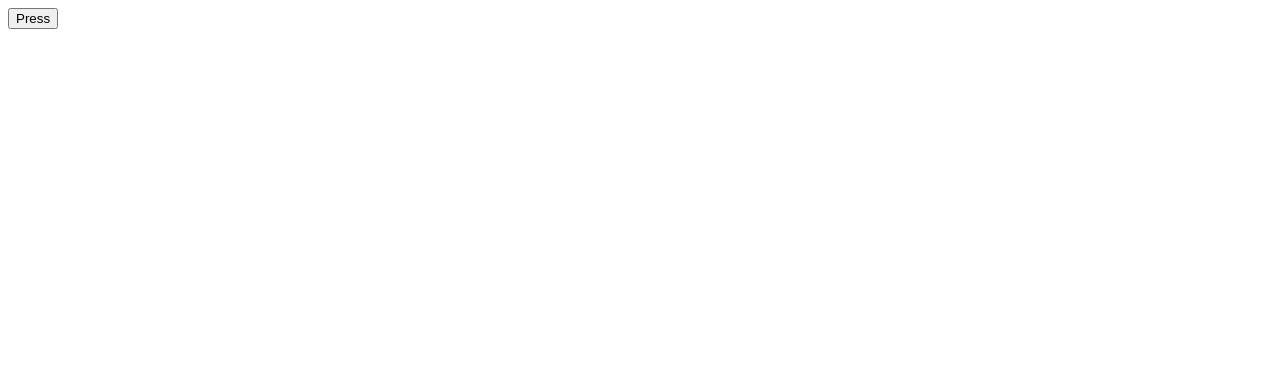
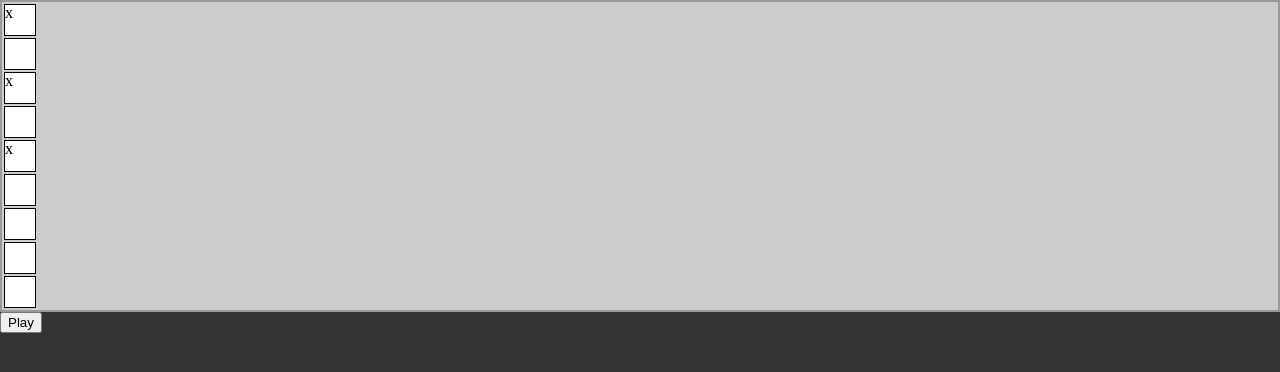
Before and after one commit to MatiasOrlandini/lppa-2018-MatiasOrlandini, a plain HTML site: page clase-2018-05-31/index.html in a window 1280 px wide. Drawn offline with Linux system fonts and the light colour scheme.

Commit message:
HTML and CSS board

```diff
--- /dev/null
+++ b/clase-2018-05-31/app.js
@@ -0,0 +1 @@
+console.log("hello");
--- /dev/null
+++ b/clase-2018-05-31/css/reset.css
@@ -0,0 +1,63 @@
+/* http://meyerweb.com/eric/tools/css/reset/
+v2.0b1 | 201101
+NOTE: WORK IN PROGRESS
+USE WITH CAUTION AND TEST WITH ABANDON */
+
+html, body {width:100%; height:100%;}
+html, body, div, span, applet, object, iframe,
+h1, h2, h3, h4, h5, h6, p, blockquote, pre,
+a, abbr, acronym, address, big, cite, code,
+del, dfn, em, img, ins, kbd, q, s, samp,
+small, strike, strong, sub, sup, tt, var,
+b, u, i, center,
+dl, dt, dd, ol, ul, li,
+fieldset, form, label, legend,
+table, caption, tbody, tfoot, thead, tr, th, td,
+article, aside, canvas, details, figcaption, figure,
+footer, header, hgroup, menu, nav, section, summary,
+time, mark, audio, video {
+	margin: 0;
+	padding: 0;
+	border: 0;
+	outline: 0;
+	font-size: 100%;
+	font: inherit;
+	vertical-align: baseline;
+}
+/* HTML5 display-role reset for older browsers */
+article, aside, details, figcaption, figure,
+footer, header, hgroup, menu, nav, section {
+	display: block;
+}
+body {
+	line-height: 1;
+}
+ol, ul {
+	list-style: none;
+}
+blockquote, q {
+	quotes: none;
+}
+blockquote:before, blockquote:after,
+q:before, q:after {
+	content: '';
+	content: none;
+}
+
+/* remember to define visible focus styles!
+:focus {
+outline: ?????;
+} */
+
+/* remember to highlight inserts somehow! */
+ins {
+	text-decoration: none;
+}
+del {
+	text-decoration: line-through;
+}
+
+table {
+	border-collapse: collapse;
+	border-spacing: 0;
+}
--- /dev/null
+++ b/clase-2018-05-31/css/style.css
@@ -0,0 +1,16 @@
+html, body{
+  background-color: #333;
+}
+
+.board{
+  background-color: #CCC;
+  border: 2px solid #999;
+}
+
+.board li {
+  width: 30px;
+  height: 30px;
+  margin: 2px;
+  background-color: #FFF;
+  border: 1px solid #000;
+}
--- a/clase-2018-05-31/index.html
+++ b/clase-2018-05-31/index.html
@@ -3,10 +3,25 @@
   <head>
     <meta charset="utf-8">
     <title>Javascript1</title>
+    <link rel="stylesheet" href="css/reset.css">
+    <link rel="stylesheet" href="css/style.css">
+    <script type="text/javascript"src="app.js"></script>
+
   </head>
   <body>
     <div class="game">
-      <button type="button" name="button">Press</button>
+      <ul class="board">
+        <li>x</li>
+        <li></li>
+        <li>x</li>
+        <li></li>
+        <li>x</li>
+        <li></li>
+        <li></li>
+        <li></li>
+        <li></li>
+      </ul>
+      <button type="button" name="button">Play</button>
 
     </div>
   </body>
```
